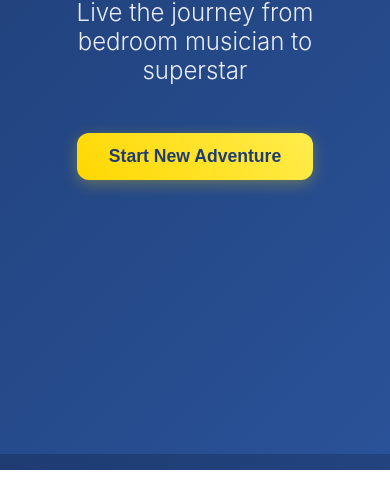
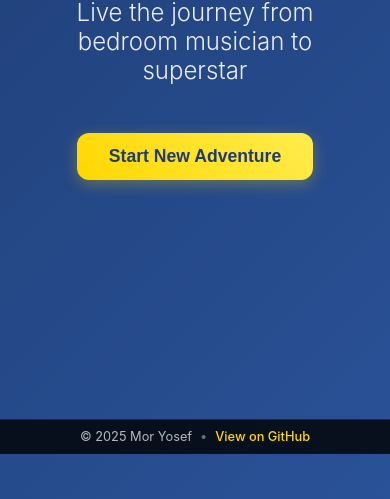
Before and after one commit to moryoskorot/MusiLife, a plain HTML site: page index.html in a window 390 px wide. Shown: the part 390-889 px from the top of the page. Before the commit the page ends 860 px from the top, so only its background shows below. Drawn offline with Linux system fonts and the light colour scheme.

Commit message:
Add footer credits with GitHub link
- Add fixed footer at bottom of screen with copyright
- Include link to GitHub repository
- Professional styling with backdrop blur
- Responsive design for mobile devices
- Test implementation for PR preview system

```diff
--- a/css/styles.css
+++ b/css/styles.css
@@ -468,3 +468,64 @@ body {
 ::-webkit-scrollbar-thumb:hover {
     background: rgba(255,215,0,0.8);
 }
+
+/* Footer Credits */
+.game-footer {
+    position: fixed;
+    bottom: 0;
+    left: 0;
+    right: 0;
+    background: rgba(0,0,0,0.8);
+    backdrop-filter: blur(10px);
+    border-top: 1px solid rgba(255,255,255,0.1);
+    padding: 0.8rem 0;
+    z-index: 100;
+}
+
+.credits {
+    display: flex;
+    justify-content: center;
+    align-items: center;
+    gap: 0.8rem;
+    font-size: 0.9rem;
+    color: rgba(255,255,255,0.7);
+}
+
+.credits .separator {
+    color: rgba(255,255,255,0.4);
+}
+
+.credits a {
+    color: #ffd700;
+    text-decoration: none;
+    font-weight: 500;
+    transition: color 0.3s ease;
+}
+
+.credits a:hover {
+    color: #ffed4e;
+    text-decoration: underline;
+}
+
+/* Adjust body padding to account for fixed footer */
+body {
+    padding-bottom: 50px;
+}
+
+/* Responsive footer */
+@media (max-width: 768px) {
+    .credits {
+        font-size: 0.8rem;
+        gap: 0.5rem;
+        padding: 0 1rem;
+        text-align: center;
+    }
+
+    .game-footer {
+        padding: 0.6rem 0;
+    }
+
+    body {
+        padding-bottom: 45px;
+    }
+}
--- a/index.html
+++ b/index.html
@@ -186,6 +186,17 @@
     <!-- Tooltip -->
     <div id="tooltip" class="tooltip"></div>
 
+    <!-- Footer Credits -->
+    <footer class="game-footer">
+        <div class="credits">
+            <span>© 2025 Mor Yosef</span>
+            <span class="separator">•</span>
+            <a href="https://github.com/moryoskorot/MusiLife" target="_blank" rel="noopener noreferrer">
+                View on GitHub
+            </a>
+        </div>
+    </footer>
+
     <script src="js/game.js"></script>
 </body>
 </html>
```
Also changed, not shown: 1 other file.
